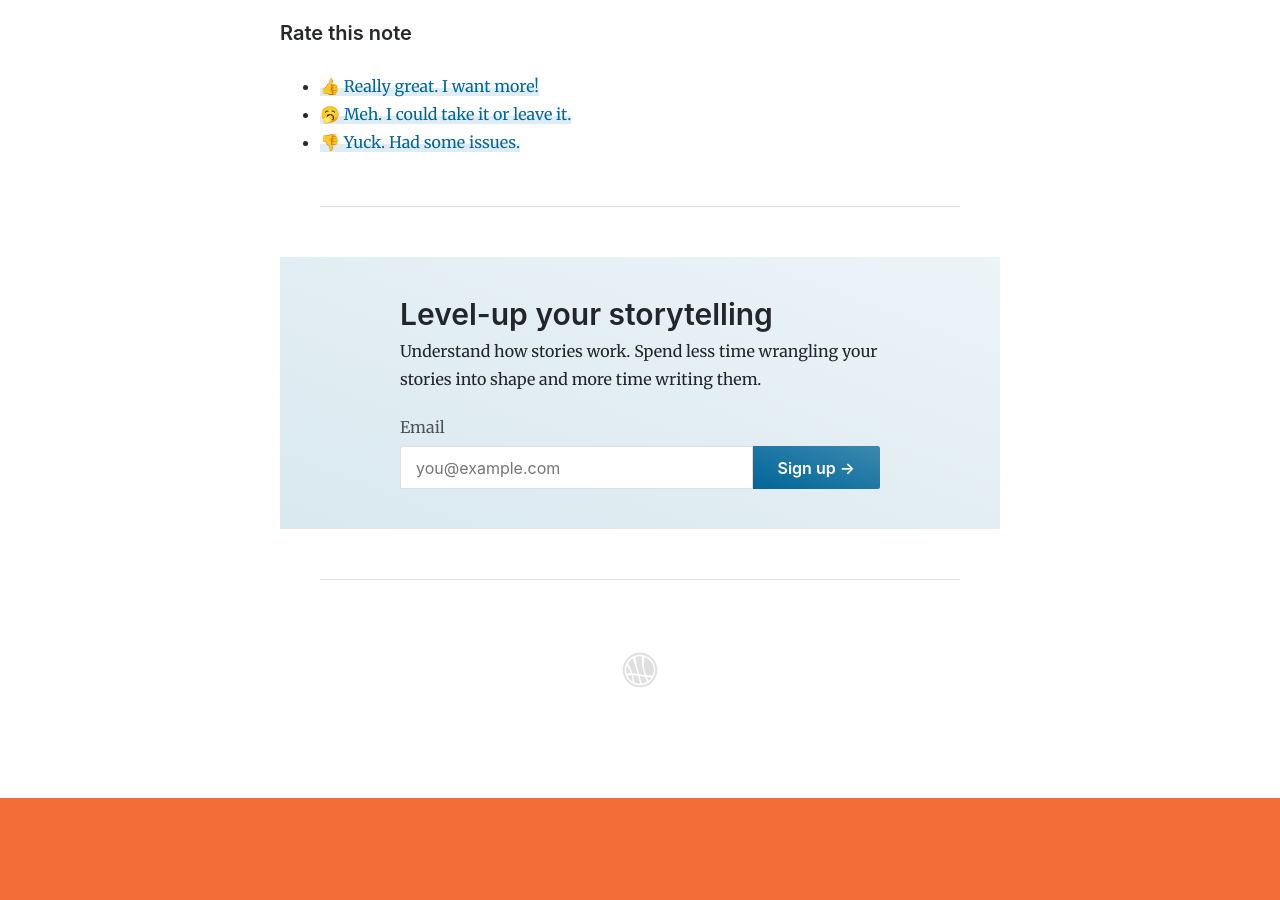
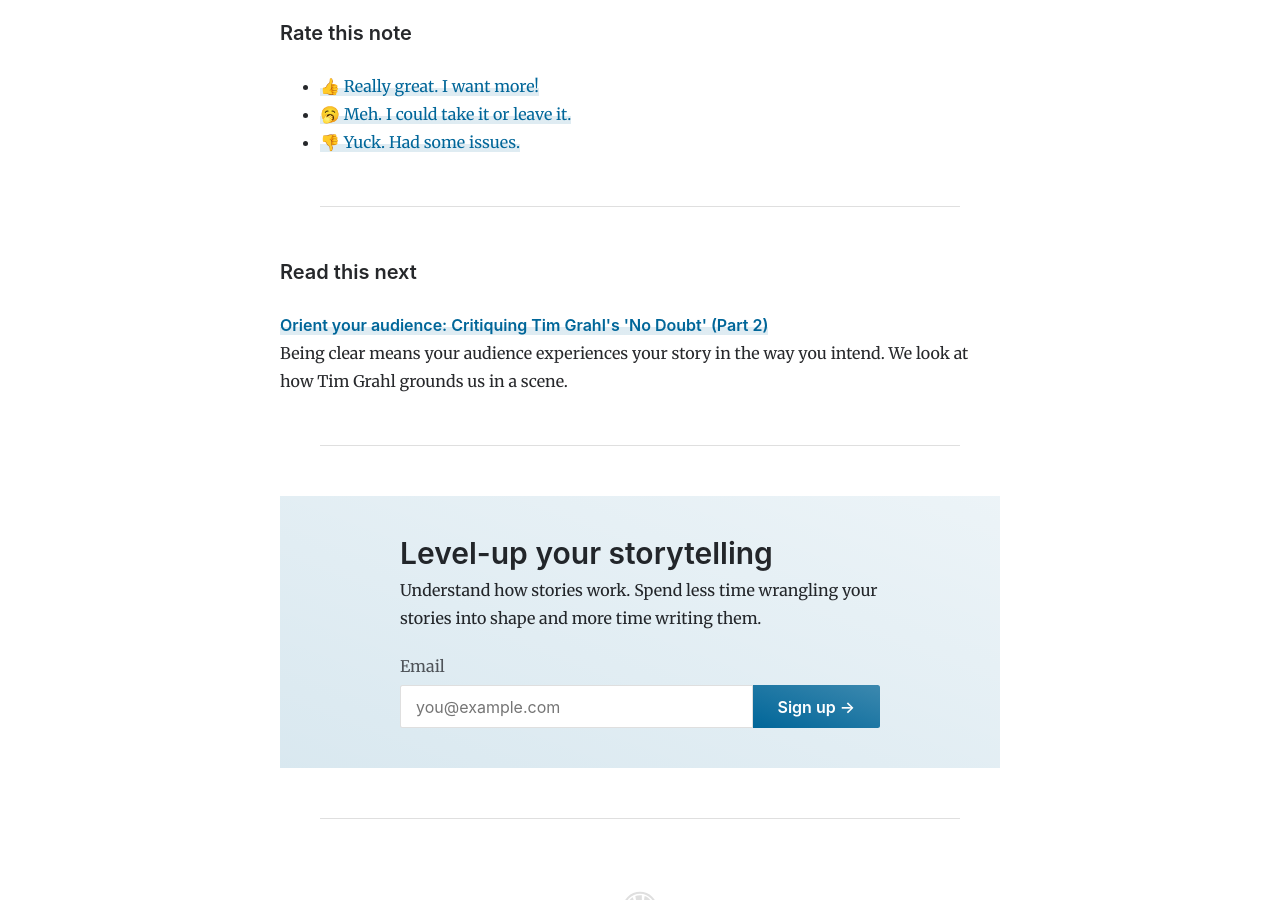
Before and after one commit to natelistrom/natelistrom.github.io, a Jekyll site: the page built from _posts/2026-05-05-no-doubt-intro.md, in a window 1280 px wide and 900 px high, scrolled down 3172 px. Built offline with Jekyll 4.4.1, drawn with Linux system fonts in a browser that asks for light colours; before the commit the page ends 3970 px from its top, so only the background shows below that.

Commit message:
Add read next link to No Doubt intro

```diff
--- a/_posts/2026-05-05-no-doubt-intro.md
+++ b/_posts/2026-05-05-no-doubt-intro.md
@@ -6,6 +6,7 @@ date:   2026-05-05 12:00:00 -0400
 tags: [No Doubt, Critique, Hierarchy, Story, Craft,]
 maturity: Scribble
 reading_time: 4 min
+read_next: "Orient your audience: Critiquing Tim Grahl's 'No Doubt' (Part 2)"
 ---
 
 ---
```
